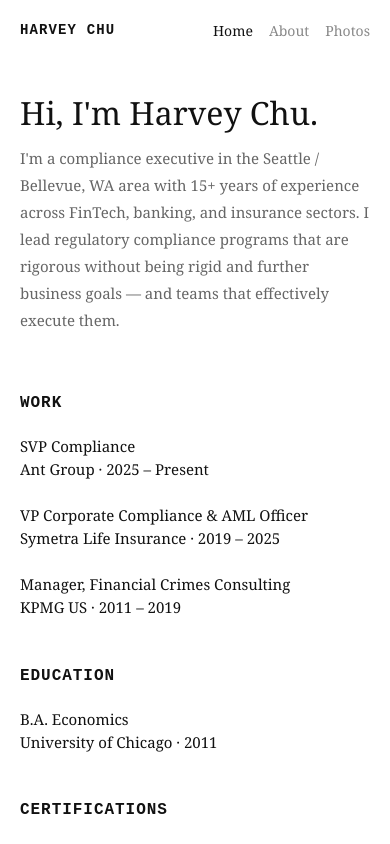
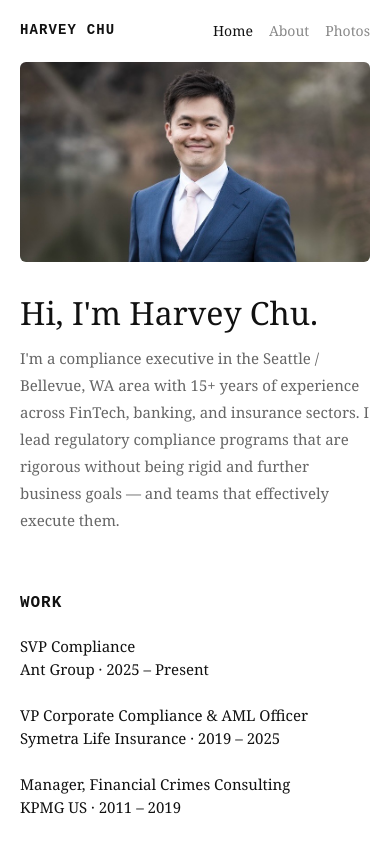
Before and after one commit to understandmykiwi/my-portfolio, a SvelteKit app: page / in a window 390 px wide. Shown: the top 844 px of the page. Built offline with nearby package versions, Linux system fonts and the light colour scheme.

Commit message:
add hero photo to home and about pages

```diff
--- a/src/routes/+layout.svelte
+++ b/src/routes/+layout.svelte
@@ -1,5 +1,7 @@
 <script>
   import { page } from '$app/stores';
+
+  $: showHero = $page.url.pathname === '/' || $page.url.pathname === '/about';
 </script>
 
 <nav>
@@ -10,6 +12,12 @@
     <a href="/photos" class:active={$page.url.pathname === '/photos'}>Photos</a>
   </div>
 </nav>
+
+{#if showHero}
+  <div class="hero">
+    <img src="/harvey-chu-hero.jpeg" alt="Harvey Chu Seattle Bellevue compliance executive" />
+  </div>
+{/if}
 
 <main>
   <slot />
@@ -31,11 +39,6 @@
     line-height: 1.7;
     background: #fff;
     color: #111;
-  }
-
-  /* Centered wrapper for all content */
-  :global(body > *) {
-    width: 100%;
   }
 
   nav {
@@ -75,10 +78,29 @@
     color: #111;
   }
 
+  /* Hero photo */
+  .hero {
+    width: 100%;
+    max-width: 800px;
+    margin: 0 auto 0;
+    overflow: hidden;
+    border-radius: 6px;
+    padding: 0 2rem;
+  }
+
+  .hero img {
+    width: 100%;
+    height: 320px;
+    object-fit: cover;
+    object-position: center top;
+    display: block;
+    border-radius: 6px;
+  }
+
   main {
     max-width: 800px;
     margin: 0 auto;
-    padding: 3rem 2rem 5rem;
+    padding: 2.5rem 2rem 5rem;
     width: 100%;
   }
 
@@ -108,7 +130,14 @@
     color: #888;
   }
 
-  /* Mobile — phones */
+  /* Tablet */
+  @media (max-width: 900px) {
+    .hero img {
+      height: 260px;
+    }
+  }
+
+  /* Large phone */
   @media (max-width: 600px) {
     nav {
       padding: 1.2rem 1.25rem;
@@ -122,6 +151,15 @@
       font-size: 14px;
     }
 
+    .hero {
+      padding: 0 1.25rem;
+    }
+
+    .hero img {
+      height: 200px;
+      object-position: center 20%;
+    }
+
     main {
       padding: 2rem 1.25rem 4rem;
     }
@@ -133,4 +171,11 @@
       gap: 0.5rem;
     }
   }
+
+  /* Small phone */
+  @media (max-width: 380px) {
+    .hero img {
+      height: 160px;
+    }
+  }
 </style>
```
Also changed, not shown: static/harvey-chu-hero.jpeg (added).
